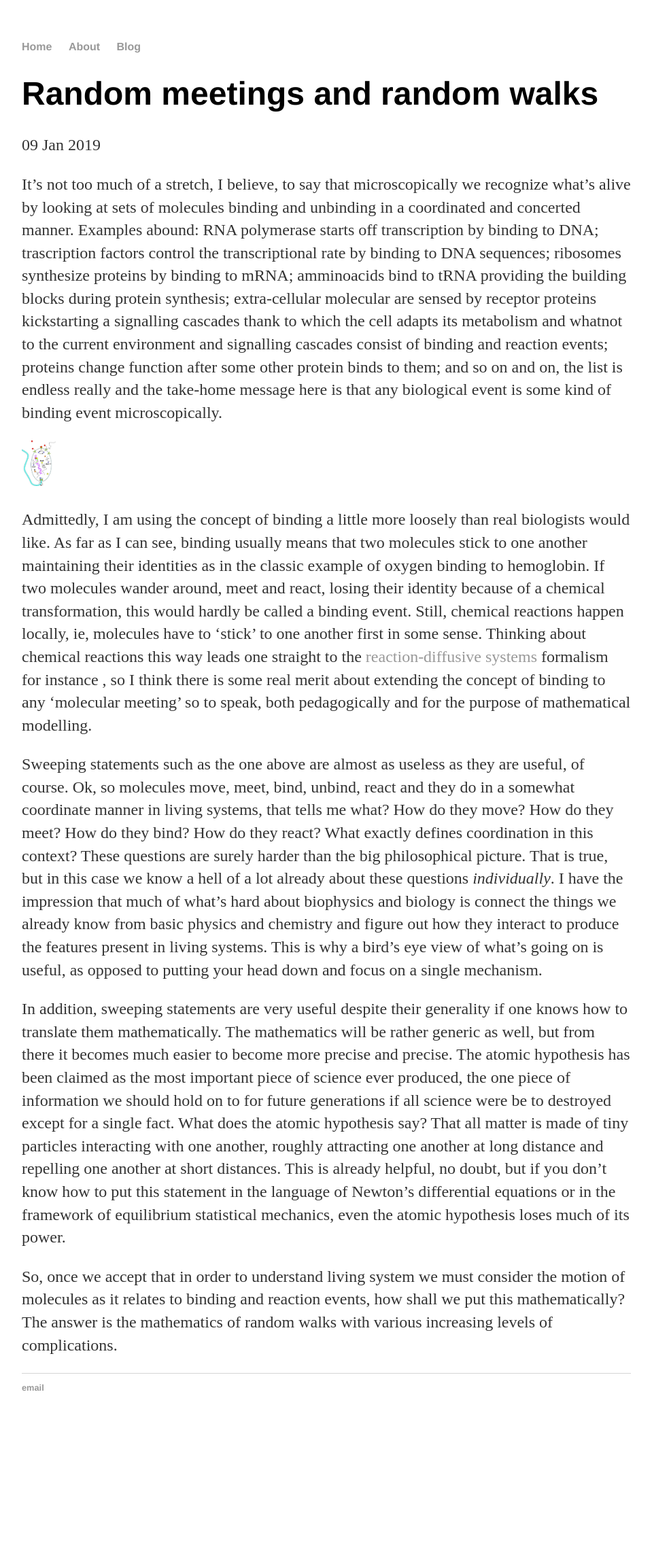
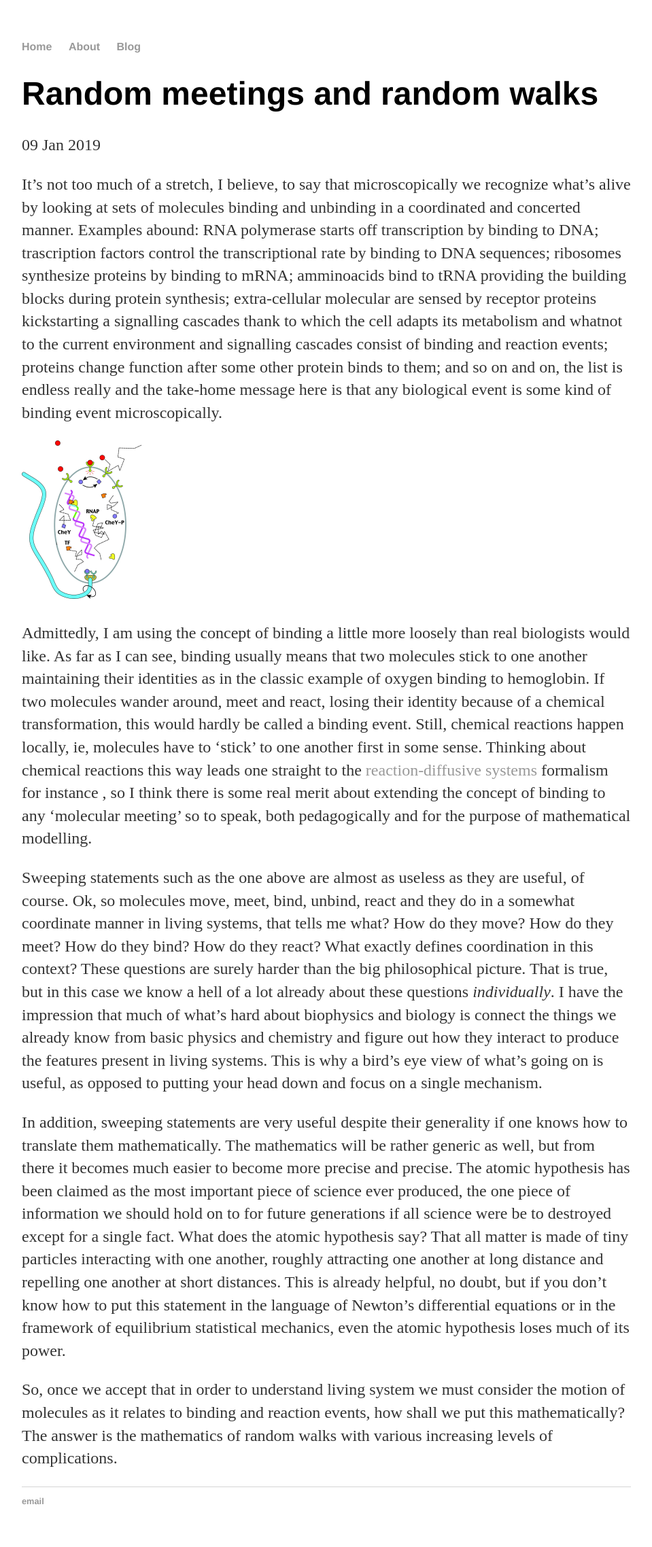
Before and after one commit to ghostsandmachines/ghostsandmachines.github.io, a Jekyll site: the page built from _posts/2019-01-09-ghost-and-machines-site-launched.md, in a window 1280 px wide. Shown: the whole page at 68% size, without its empty margins (160-1119 px from the left). Built offline with Jekyll 4.4.1, drawn with Linux system fonts in a browser that asks for light colours; before the commit the page ends 2109 px from its top, so only the background shows below that.

Commit message:
Update 2019-01-09-ghost-and-machines-site-launched.md

```diff
--- a/_posts/2019-01-09-ghost-and-machines-site-launched.md
+++ b/_posts/2019-01-09-ghost-and-machines-site-launched.md
@@ -6,7 +6,7 @@
 
 It's not too much of a stretch, I believe, to say that microscopically we recognize what's alive by looking at sets of molecules binding and unbinding in a coordinated and concerted manner. Examples abound: RNA polymerase starts off transcription by binding to DNA; trascription factors control the transcriptional rate by binding to DNA sequences; ribosomes synthesize proteins by binding to mRNA; amminoacids bind to tRNA providing the building blocks during protein synthesis; extra-cellular molecular are sensed by receptor proteins kickstarting a signalling cascades thank to which the cell adapts its metabolism and whatnot to the current environment and signalling cascades consist of binding and reaction events; proteins change function after some other protein binds to them; and so on and on, the list is endless really and the take-home message here is that any biological event is some kind of binding event microscopically.
 
-<img src="{{ site.url }}/blog/img/2019-01-09-bindings.jpg" class="center" alt="bindings" width="50"/>
+<img src="{{ site.url }}/blog/img/2019-01-09-bindings.png" class="center" alt="bindings" />
 
 <!--![bindings]({{ site.url }}/blog/img/2019-01-09-bindings.jpg =50x150)-->
 
```
